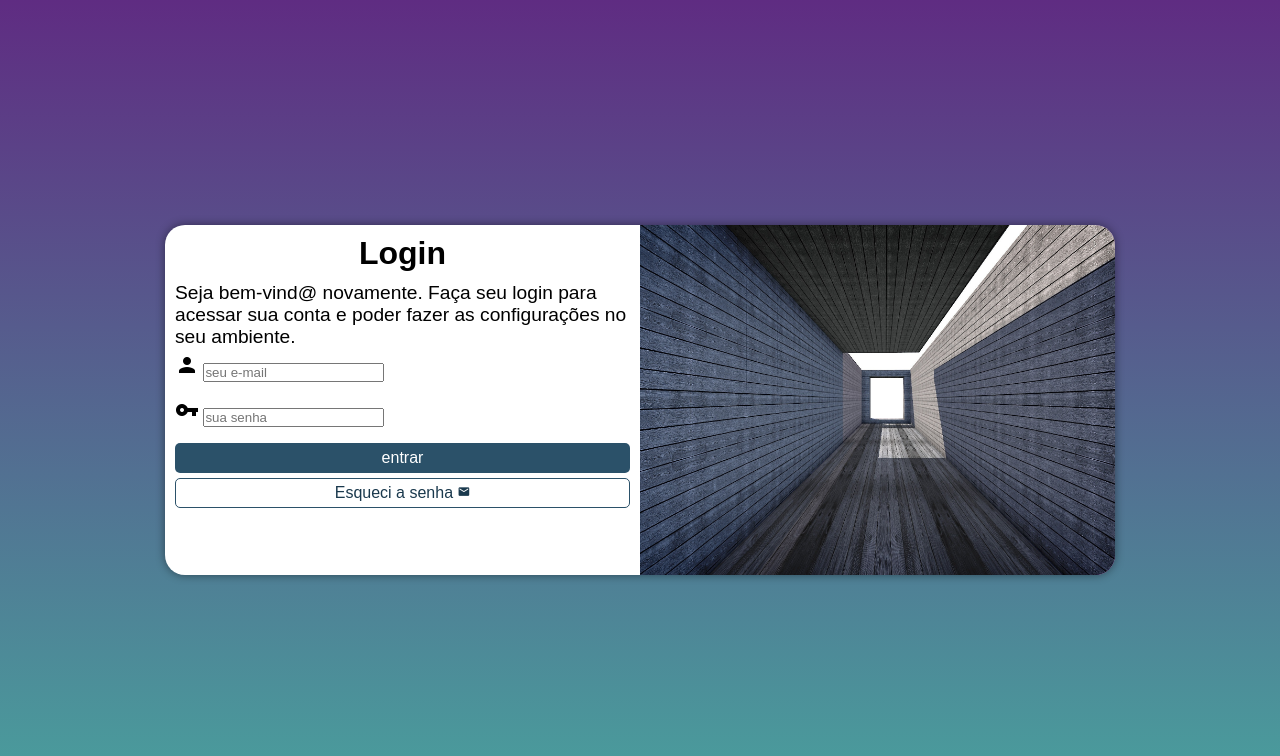
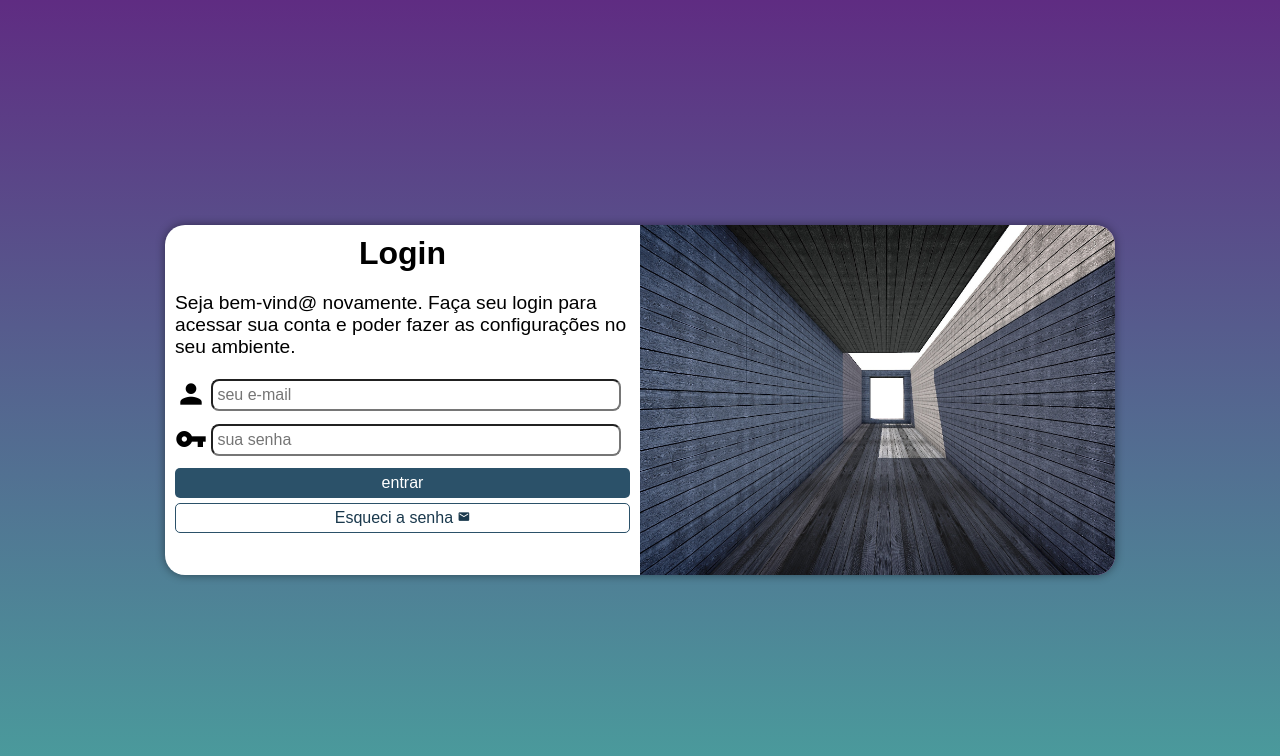
Before and after one commit to GabrieCSGomes/projeto-login, a plain HTML site: page index.html in a window 1280 px wide. Drawn offline with Linux system fonts and the light colour scheme.

Commit message:
Finalização do projeto login

```diff
--- a/estilos/media-query.css
+++ b/estilos/media-query.css
@@ -35,6 +35,7 @@ Grandes telas: acima de 1200px.
 
     div#formulario > p {
         font-size: 1em;
+        margin: 10px 0px;
     }
 }
 
@@ -64,5 +65,6 @@ Grandes telas: acima de 1200px.
 
     div#formulario > p {
         font-size: 1.2em;
+        margin: 20px 0px;
     }
 }
--- a/estilos/style.css
+++ b/estilos/style.css
@@ -30,7 +30,6 @@ section#login {
     position: absolute;
     top: 50%;
     left: 50%;
-    transform: translate(-50%, -50%);
     overflow: hidden;
 
     background-color: white;
@@ -39,6 +38,8 @@ section#login {
     border-radius: 20px;
     box-shadow: 0px 0px 10px rgba(0, 0, 0, 0.450);
     display: block;
+
+    transform: translate(-50%, -50%);
     transition: width .8s, height .8s;
     transition-timing-function: ease;
 }
@@ -67,8 +68,25 @@ form > div.campo {
     display: block;
     width: 100%;
     height: 40px;
-    border-radius: 5px;
+    border-radius: 8px;
     margin: 5px 0;
+}
+
+div.campo > label > span.material-icons {
+    font-size: 2em;
+}
+
+div.campo > input {
+    font-size: 1em;
+    width: calc(100% - 45px);
+    height: 80%;
+    border-radius: 8px;
+    padding: 4px;
+    transform: translateY(-10px);
+}
+
+div.campo > input:focus-within {
+    background-color: #97979744;
 }
 
 form > input[type=submit] {
```
